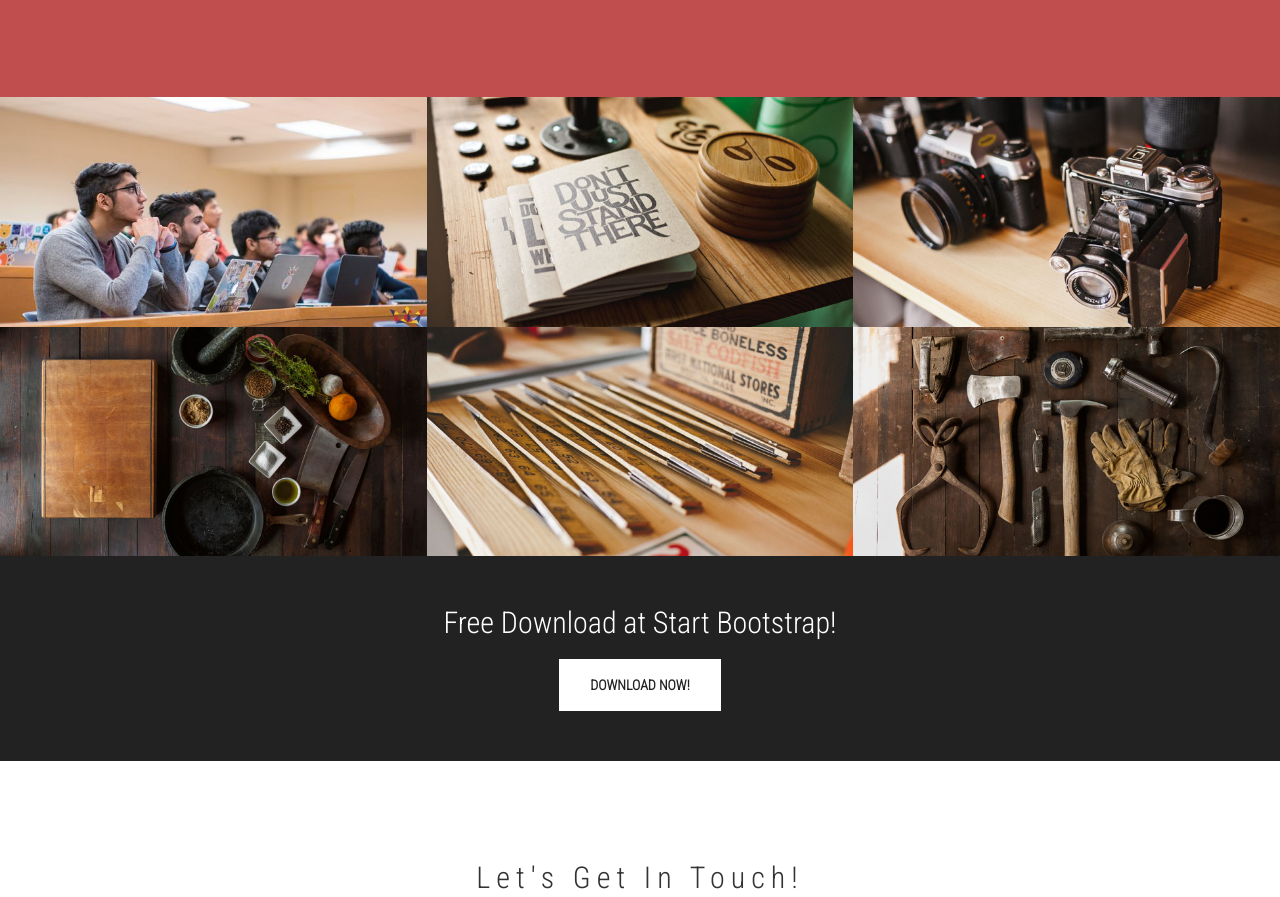
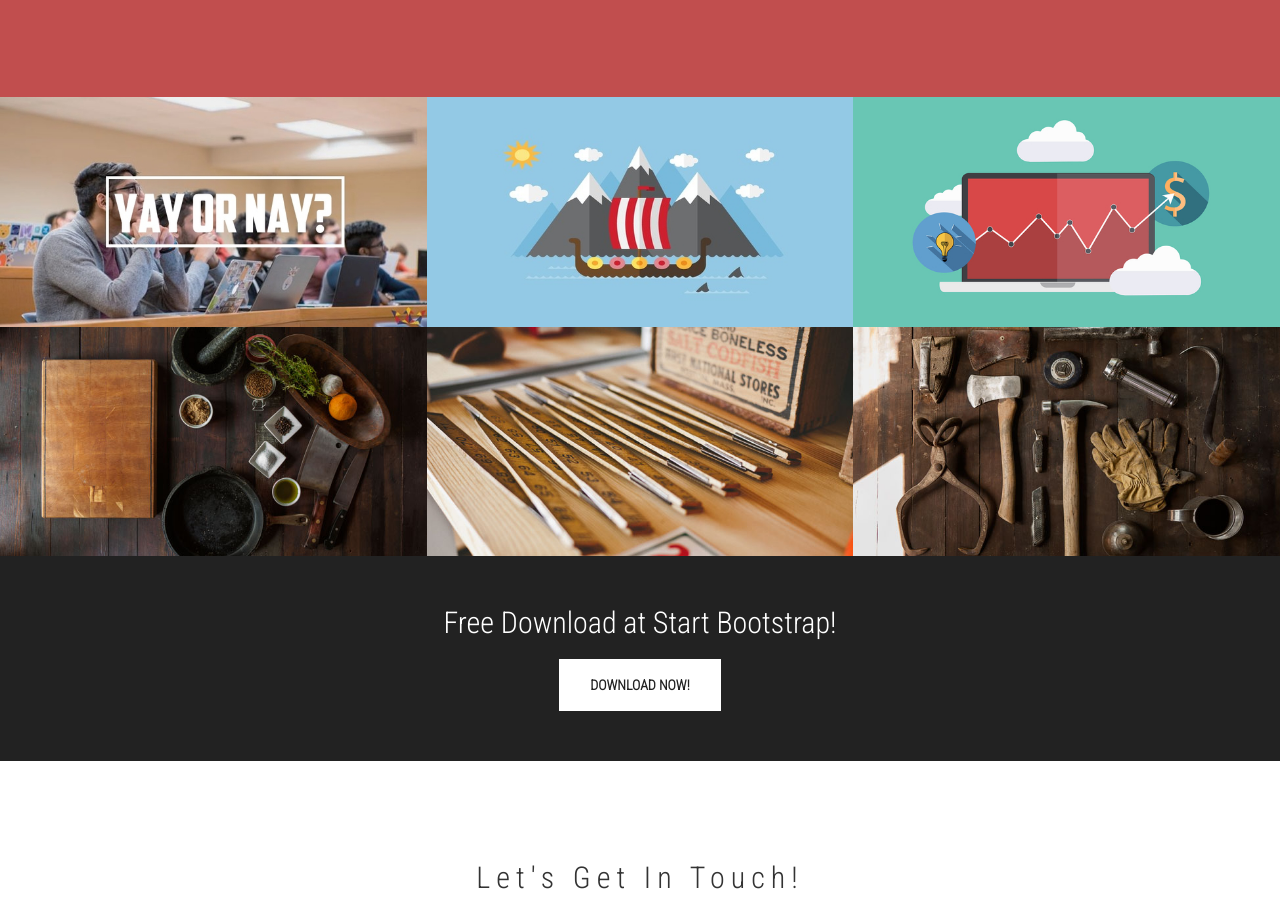
Before and after one commit to amandodd/amandodd.github.io, a plain HTML site: page index.html in a window 1280 px wide. Shown: the part 1335-2232 px from the top of the page. Drawn offline with nearby package versions, Linux system fonts and the light colour scheme.

Commit message:
Added three images

```diff
--- a/index.html
+++ b/index.html
@@ -104,7 +104,7 @@ I began programming in Grade 9 (at the age of 13) and haven’t stopped since, b
             <div class="row no-gutter">
                 <div class="col-lg-4 col-sm-6">
                     <a href="#" class="portfolio-box">
-                        <img src="img/portfolio/1Q.jpg" class="img-responsive" alt="">
+                        <img src="img/portfolio/First.jpg" class="img-responsive" alt="">
                         <div class="portfolio-box-caption">
                             <div class="portfolio-box-caption-content">
                                 <div class="project-category text-faded">
@@ -119,7 +119,7 @@ I began programming in Grade 9 (at the age of 13) and haven’t stopped since, b
                 </div>
                 <div class="col-lg-4 col-sm-6">
                     <a href="#" class="portfolio-box">
-                        <img src="img/portfolio/2.jpg" class="img-responsive" alt="">
+                        <img src="img/portfolio/Second.jpg" class="img-responsive" alt="">
                         <div class="portfolio-box-caption">
                             <div class="portfolio-box-caption-content">
                                 <div class="project-category text-faded">
@@ -134,7 +134,7 @@ I began programming in Grade 9 (at the age of 13) and haven’t stopped since, b
                 </div>
                 <div class="col-lg-4 col-sm-6">
                     <a href="#" class="portfolio-box">
-                        <img src="img/portfolio/3.jpg" class="img-responsive" alt="">
+                        <img src="img/portfolio/Third.jpg" class="img-responsive" alt="">
                         <div class="portfolio-box-caption">
                             <div class="portfolio-box-caption-content">
                                 <div class="project-category text-faded">
```
Also changed, not shown: img/portfolio/First.jpg (added), img/portfolio/Second.jpg (added), img/portfolio/Third.jpg (added).
